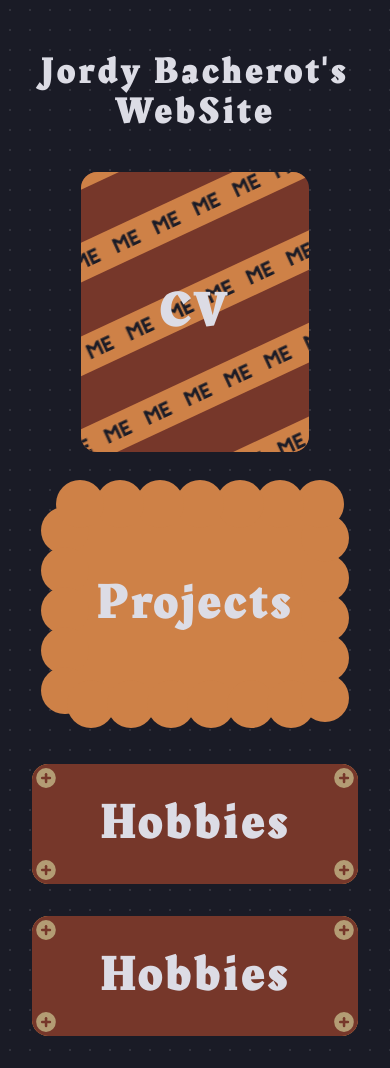
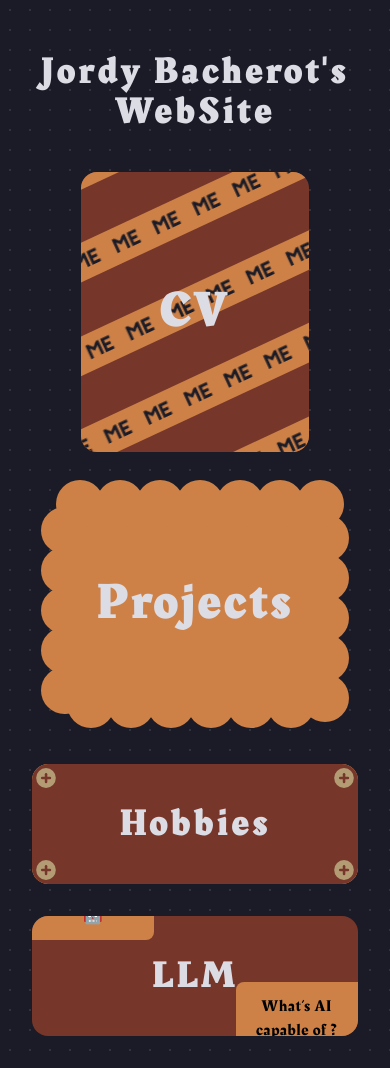
Before and after one commit to JordyBacherot/MyWebsite, a React (Vite) app: page / in a window 390 px wide. Built offline with nearby package versions, Linux system fonts and the light colour scheme.

Commit message:
Adding LLM with start of responsive

```diff
--- a/src/App.tsx
+++ b/src/App.tsx
@@ -2,10 +2,12 @@
 import Background from "./Background/Background.tsx";
 import Projects from "./Projects/Projects.tsx";
 import Hobbies from "./Hobbies/Hobbies.tsx";
+import Llm from "./Llm/Llm.tsx";
 
 function App() {
     return (
-    //     Todo : redesign mobile responsive
+    //     Todo : redesign mobile/tablet responsive
+    //     Todo : redesign LLM for mobile/tablet
     <>
         <Background>
             <header className="py-5 xl:max-w-7xl mx-auto lg:max-w-[900px]">
@@ -35,7 +37,7 @@
                     <div className="col-start-1 col-end-21 mt-8
                     md:col-start-4 md:col-end-18 md:mt-10
                     lg:col-start-12 lg:col-end-21 lg:mt-15">
-                        <Hobbies />
+                        <Llm />
                     </div>
                 </div>
             </div>
--- a/src/Hobbies/Hobbies.css
+++ b/src/Hobbies/Hobbies.css
@@ -4,13 +4,13 @@
         opacity: 1;
     }
     100% {
-        transform: rotate(720deg) scale(1.2);
+        transform: rotate(360deg) scale(1.2);
         opacity: 0;
     }
 }
 
 .animate-screw {
-    animation: screwAnimation 2s ease-in-out forwards;
+    animation: screwAnimation 1s ease-in-out forwards;
 }
 
 .screw-img {
--- a/src/Hobbies/Hobbies.tsx
+++ b/src/Hobbies/Hobbies.tsx
@@ -59,7 +59,7 @@
         <div className="relative w-full h-30 rounded-2xl bg-[#CE8147] overflow-hidden">
             <div id="falling_bloc" className="absolute top-0 left-0 w-full rounded-2xl h-full cv-color-bg">
                 <div className="relative w-full h-full flex items-center justify-center z-10">
-                    <h2 className="md:text-6xl font-bold color-text font-rakkas text-5xl">Hobbies</h2>
+                    <h2 className="md:text-5xl font-bold color-text font-rakkas text-4xl">Hobbies</h2>
                 </div>
                 {drawScrew()}
             </div>
--- /dev/null
+++ b/src/Llm/Llm.css
@@ -0,0 +1,63 @@
+@keyframes slideUp-xl {
+    0% {
+        transform: translateY(250%);
+        opacity: 0;
+    }
+    20% {
+        transform: translateY(150%);
+        opacity: 1;
+    }
+    40% {
+        transform: translateY(50%);
+        opacity: 1;
+    }
+    60% {
+        transform: translateY(-50%);
+        opacity: 1;
+    }
+    80% {
+        transform: translateY(-150%);
+        opacity: 1;
+    }
+    100% {
+        transform: translateY(-250%);
+        opacity: 0;
+    }
+}
+
+@keyframes slideUp-lg {
+    0% {
+        transform: translateY(175%);
+        opacity: 0;
+    }
+    20% {
+        transform: translateY(75%);
+        opacity: 1;
+    }
+    40% {
+        transform: translateY(-25%);
+        opacity: 1;
+    }
+    60% {
+        transform: translateY(-125%);
+        opacity: 1;
+    }
+    80% {
+        transform: translateY(-225%);
+        opacity: 1;
+    }
+    100% {
+        transform: translateY(-325%);
+        opacity: 0;
+    }
+}
+
+.message-animate {
+    animation: slideUp-lg 8s ease-in-out infinite;
+}
+
+@media (min-width: 1280px) {
+    .message-animate {
+        animation: slideUp-xl 8s ease-in-out infinite;
+    }
+}
--- /dev/null
+++ b/src/Llm/Llm.tsx
@@ -0,0 +1,32 @@
+import "./llm.css";
+
+function Llm() {
+    const messages = [
+        "Hey, do you know AI ?",
+        "Of course! I am one 🤖",
+        "What’s AI capable of ?",
+        "Oh ! Many things !",
+    ];
+
+    function generateMessageList() {
+        return messages.map((message, index) => (
+            <div
+                key={index}
+                className={`text-center flex flex-col justify-center message-animate items-center w-3/8 pl-5 pr-5 p-3  bg-[#CE8147] font-rakkas-small ${index % 2 === 1 ? 'self-start rounded-r-lg' : '  self-end rounded-l-lg'}`}
+            >
+                {message}
+            </div>
+        ));
+    }
+
+    return (
+        <div className="relative w-full h-30  rounded-2xl cv-color-bg overflow-hidden flex flex-col ">
+            {generateMessageList()}
+            <div className="absolute top-0 left-0 w-full h-full flex items-center justify-center z-10">
+                <h2 className="md:text-5xl font-bold color-text font-rakkas text-4xl">LLM</h2>
+            </div>
+        </div>
+    );
+}
+
+export default Llm;
--- a/src/Projects/Projects.tsx
+++ b/src/Projects/Projects.tsx
@@ -4,7 +4,6 @@
 function Projects() {
     const rectangleRef = useRef<HTMLDivElement>(null);
     const [balls, setBalls] = useState<JSX.Element[]>([]);
-
 
     // État pour stocker les coordonnées
     const [coordinates, setCoordinates] = useState({
--- a/src/styles.css
+++ b/src/styles.css
@@ -26,3 +26,8 @@
     font-family: 'rakkas', sans-serif;
     letter-spacing: 0.3rem;
 }
+
+.font-rakkas-small {
+    font-family: 'rakkas', sans-serif;
+    letter-spacing: 0.05rem;
+}
```
